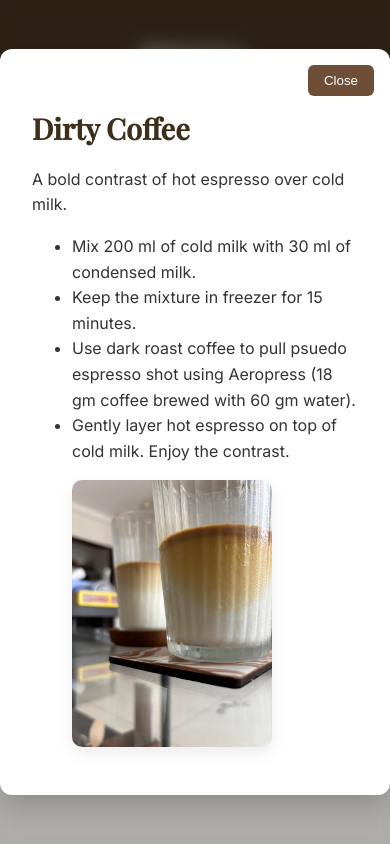
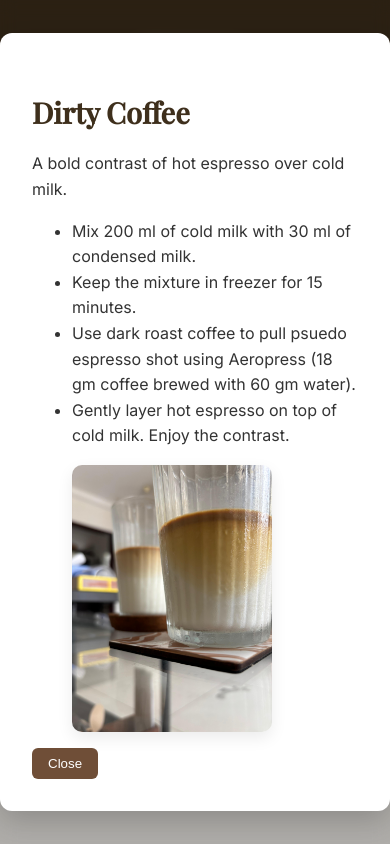
Before and after one commit to imkritesh/imkritesh.github.io, a plain HTML site: page coffee_recipes.html in a window 390 px wide. Both pictures are taken after a click on the link "Dirty Coffee". Drawn offline with nearby package versions, Linux system fonts and the light colour scheme.

Commit message:
small fix in coffee recipe css for mobile screens

```diff
--- a/coffee_style.css
+++ b/coffee_style.css
@@ -81,6 +81,7 @@ h2 {
   align-items: center;
   justify-content: center;
   z-index: 1000;
+  overflow-y: auto;
 }
 
 .recipe-card-content {
@@ -101,9 +102,7 @@ h2 {
 }
 
 .recipe-card-content button {
-  position: absolute;
-  top: 1rem;
-  right: 1rem;
+  position: relative;
   background: #6f4e37;
   color: white;
   border: none;
```
